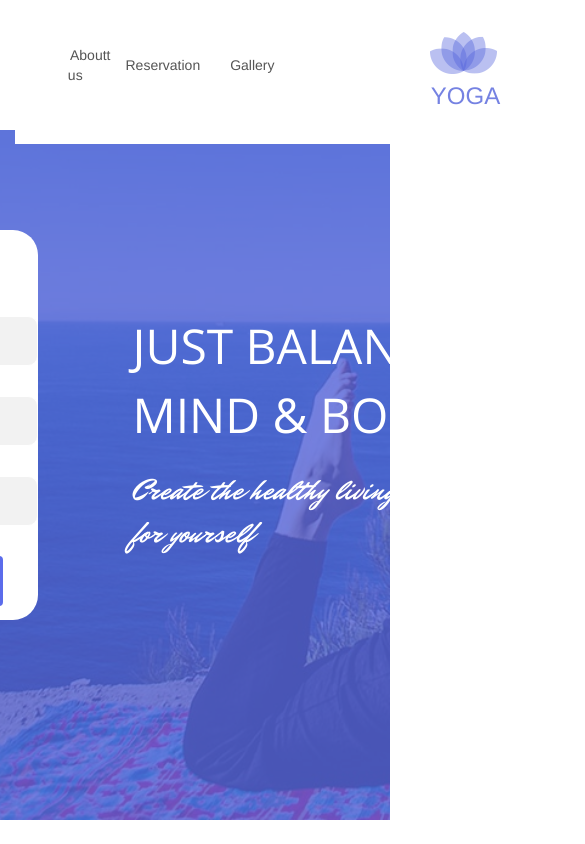
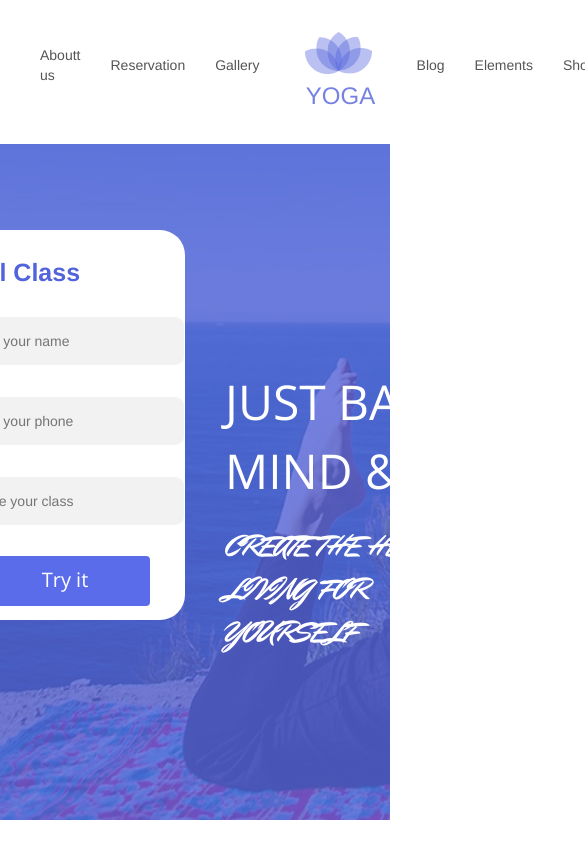
Before and after one commit to alexeyserduk123/work_test, a website: page app/index.html in a window 390 px wide. Shown: the top 844 px of the page, 585 px wide, since content can reach past the window. Drawn offline with nearby package versions, Linux system fonts and the light colour scheme; files whose address does not match are found by name.

Commit message:
mobile1_3

```diff
--- a/app/sass/_media.sass
+++ b/app/sass/_media.sass
@@ -4,6 +4,9 @@
 
 /* Large Devices, Wide Screens */
 @media only screen and (max-width : 1200px)
+  .header
+    .top_header
+      left: 13%
   .box_4
     min-height: 1000px
     .box_fon
@@ -29,8 +32,16 @@
       padding-top: 125px
       margin-top: 125px
 
+
+
 /* Medium Devices, Desktops */
 @media only screen and (max-width : 992px)
+  .header
+    .top_header
+      left: 5%
+    .text_header
+      p
+        margin-left: 40px
   .box_4
     min-height: 1300px
     .box_fon
@@ -193,6 +204,29 @@
 //       margin-left: 5%
 
 @media only screen and (max-width : 768px)
+  .header
+    .top_header
+      left: 0%
+      .menu
+        .logo
+          img
+            padding-left: 15px
+            padding-right: 45px
+          span
+            margin-right: 25px
+    .form
+    .text_header
+      p
+        margin-left: 40px
+      p:first-child
+      text-transform: uppercase
+      font-size: 15px
+      width: 285px
+      height: 210px
+
+    p:last-child
+      font-size: 15px
+      width: 270px
   .box_4
     min-height: 1300px
     .box_fon
--- a/app/sass/main.sass
+++ b/app/sass/main.sass
@@ -84,9 +84,10 @@
   .top_header
     background-color: white
     position: fixed
-    text-align: center
-    :before
-      width: 100%
+    left: 25%
+    // text-align: center
+    // :before
+    //   width: 100%
     .menu
 
       ul
```
Also changed, not shown: app/css/main.css.
